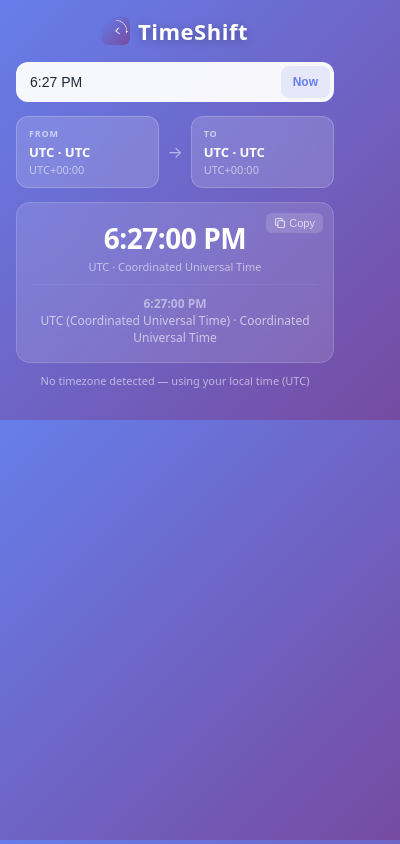
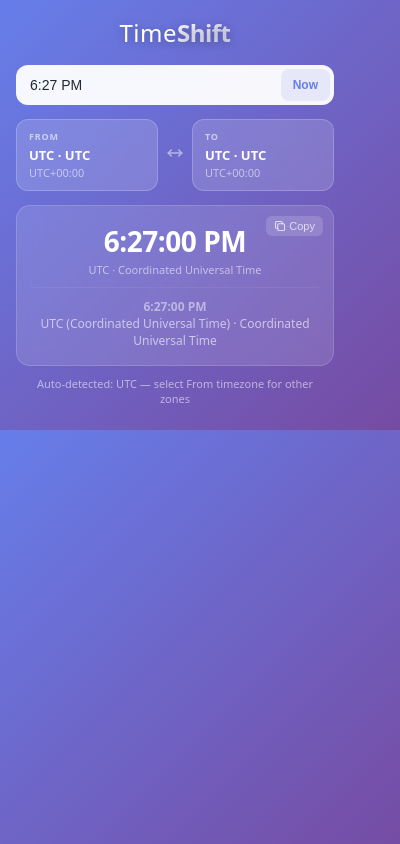
Before and after one commit to akhil-saxena/convert-timezone, a browser extension: page popup.html in a window 400 px wide. Both pictures are taken after a click on the button "Now". Drawn offline with Linux system fonts and the light colour scheme.

Commit message:
fix: stylized logo, swap icon, confidence context, hint text
- Stylized "Time" (light) + "Shift" (bold gradient) title, no icon
- Swap arrow replaced with ⇄ SVG icon (two-way arrows)
- Confidence text now distinguishes: auto-detected local tz vs user-selected vs high (shows tip)
- High confidence shows subtle italic hint about entering time without tz for swap

```diff
--- a/popup.html
+++ b/popup.html
@@ -23,24 +23,24 @@
         }
 
         /* ---- Title ---- */
-        .title-row {
-            display: flex;
-            align-items: center;
-            justify-content: center;
-            gap: 8px;
-            margin-bottom: 16px;
+        .title {
+            text-align: center;
+            font-size: 24px;
+            font-weight: 800;
+            letter-spacing: -0.5px;
+            text-shadow: 0 2px 10px rgba(0, 0, 0, 0.25);
+            margin: 0 0 16px 0;
         }
-        .title-icon {
-            width: 28px;
-            height: 28px;
-            border-radius: 6px;
+        .title-time {
+            font-weight: 300;
+            letter-spacing: 0.5px;
         }
-        .title {
-            font-size: 22px;
-            font-weight: 700;
-            letter-spacing: 0.5px;
-            text-shadow: 0 2px 10px rgba(0, 0, 0, 0.25);
-            margin: 0;
+        .title-shift {
+            font-weight: 800;
+            background: linear-gradient(135deg, #fff 0%, rgba(255,255,255,0.7) 100%);
+            -webkit-background-clip: text;
+            -webkit-text-fill-color: transparent;
+            background-clip: text;
         }
 
         /* ---- Input row ---- */
@@ -274,6 +274,10 @@
         .confidence-text.show {
             display: block;
         }
+        .confidence-text.hint {
+            opacity: 0.35;
+            font-style: italic;
+        }
 
         /* ---- Error/info messages inside result ---- */
         .result-error-title {
@@ -451,10 +455,7 @@
     </style>
 </head>
 <body>
-    <div class="title-row">
-        <img src="icons/icon48.png" alt="" class="title-icon">
-        <h1 class="title">TimeShift</h1>
-    </div>
+    <h1 class="title"><span class="title-time">Time</span><span class="title-shift">Shift</span></h1>
 
     <div class="input-row">
         <input type="text" id="dateTimeInput" placeholder="Enter date/time..." autocomplete="off">
@@ -467,7 +468,13 @@
             <div class="tz-pill-line1" id="fromLine1">Auto-detect</div>
             <div class="tz-pill-line2" id="fromLine2">&nbsp;</div>
         </div>
-        <span class="tz-arrow" id="swapArrow" role="button" tabindex="0" title="Swap timezones">&rarr;</span>
+        <span class="tz-arrow" id="swapArrow" role="button" tabindex="0" title="Swap timezones">
+            <svg width="18" height="18" viewBox="0 0 24 24" fill="none" stroke="currentColor" stroke-width="2" stroke-linecap="round" stroke-linejoin="round">
+                <polyline points="7 16 3 12 7 8"/>
+                <line x1="3" y1="12" x2="21" y2="12"/>
+                <polyline points="17 8 21 12 17 16"/>
+            </svg>
+        </span>
         <div class="tz-pill" id="toPill" role="button" tabindex="0" aria-label="Select target timezone">
             <div class="tz-pill-label">To</div>
             <div class="tz-pill-line1" id="toLine1">Auto-detect</div>
--- a/popup.js
+++ b/popup.js
@@ -912,15 +912,28 @@ function handleConversion() {
             confidence = 'medium';
         }
 
-        // Show or hide confidence
+        // Show or hide confidence + contextual hint
         if (confidence === 'high') {
-            el.confidenceText.classList.remove('show');
-        } else {
+            // When timezone is detected from input, hint that swap won't work with embedded tz
+            el.confidenceText.textContent = 'Tip: Enter time without timezone (e.g., "3:00 PM") to use the From picker';
+            el.confidenceText.classList.add('show');
+            el.confidenceText.classList.add('hint');
+        } else if (confidence === 'low' && !selectedFromTimezone) {
+            // Auto-detect, no user selection
+            const localCity = userTimezone.split('/').pop().replace(/_/g, ' ');
+            el.confidenceText.textContent = `Auto-detected: ${localCity} \u2014 select From timezone for other zones`;
+            el.confidenceText.classList.add('show');
+            el.confidenceText.classList.remove('hint');
+        } else if (confidence === 'low' || confidence === 'medium') {
             const detail = parseResult.confidenceDetail || (confidence === 'medium'
                 ? 'Timezone inferred \u2014 verify the source timezone'
-                : 'Low confidence \u2014 please select the source timezone');
+                : 'No timezone in input \u2014 using your selected From timezone');
             el.confidenceText.textContent = detail;
             el.confidenceText.classList.add('show');
+            el.confidenceText.classList.remove('hint');
+        } else {
+            el.confidenceText.classList.remove('show');
+            el.confidenceText.classList.remove('hint');
         }
 
         // High confidence — auto-update From pill with detected timezone
```
Also changed, not shown: 1 other file.
